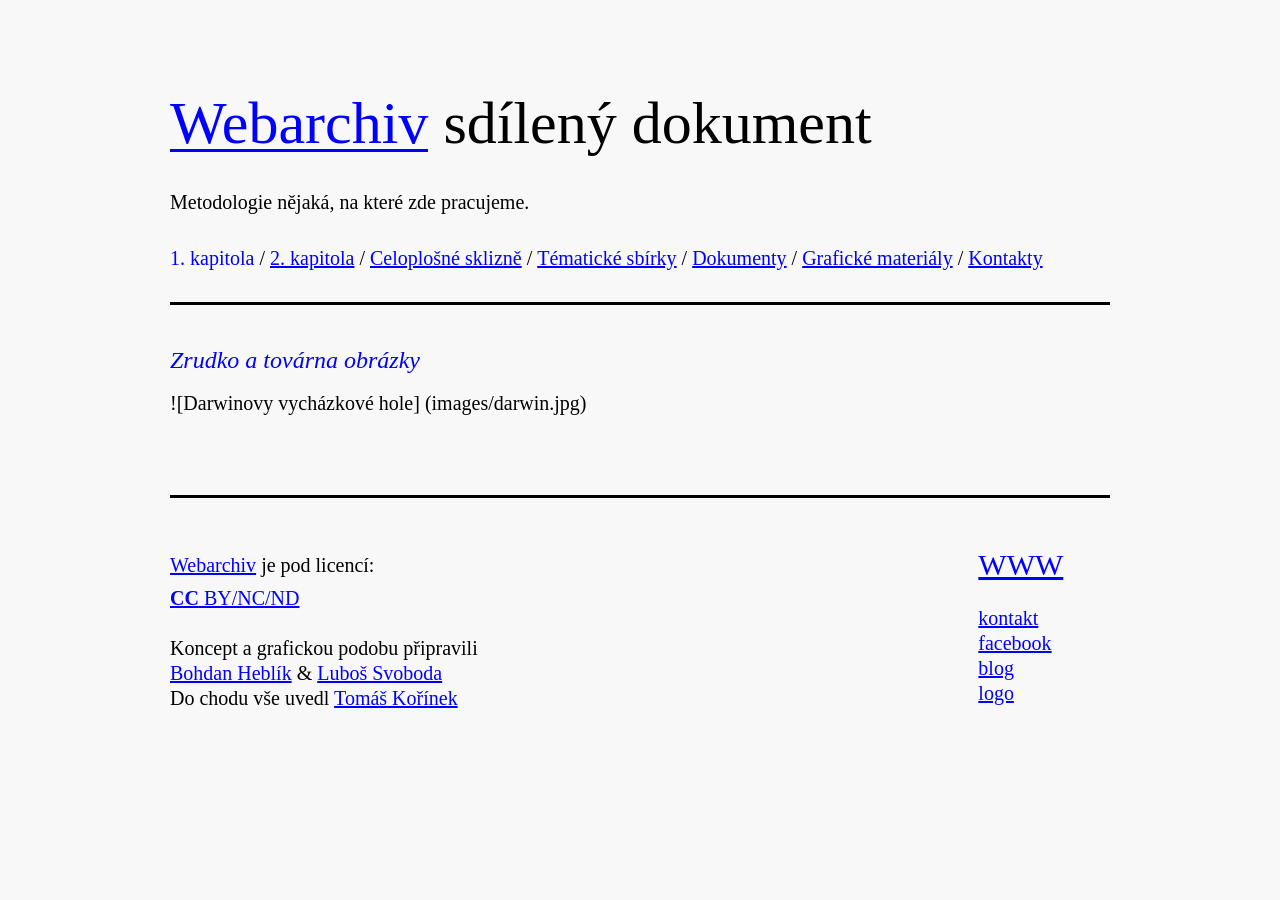
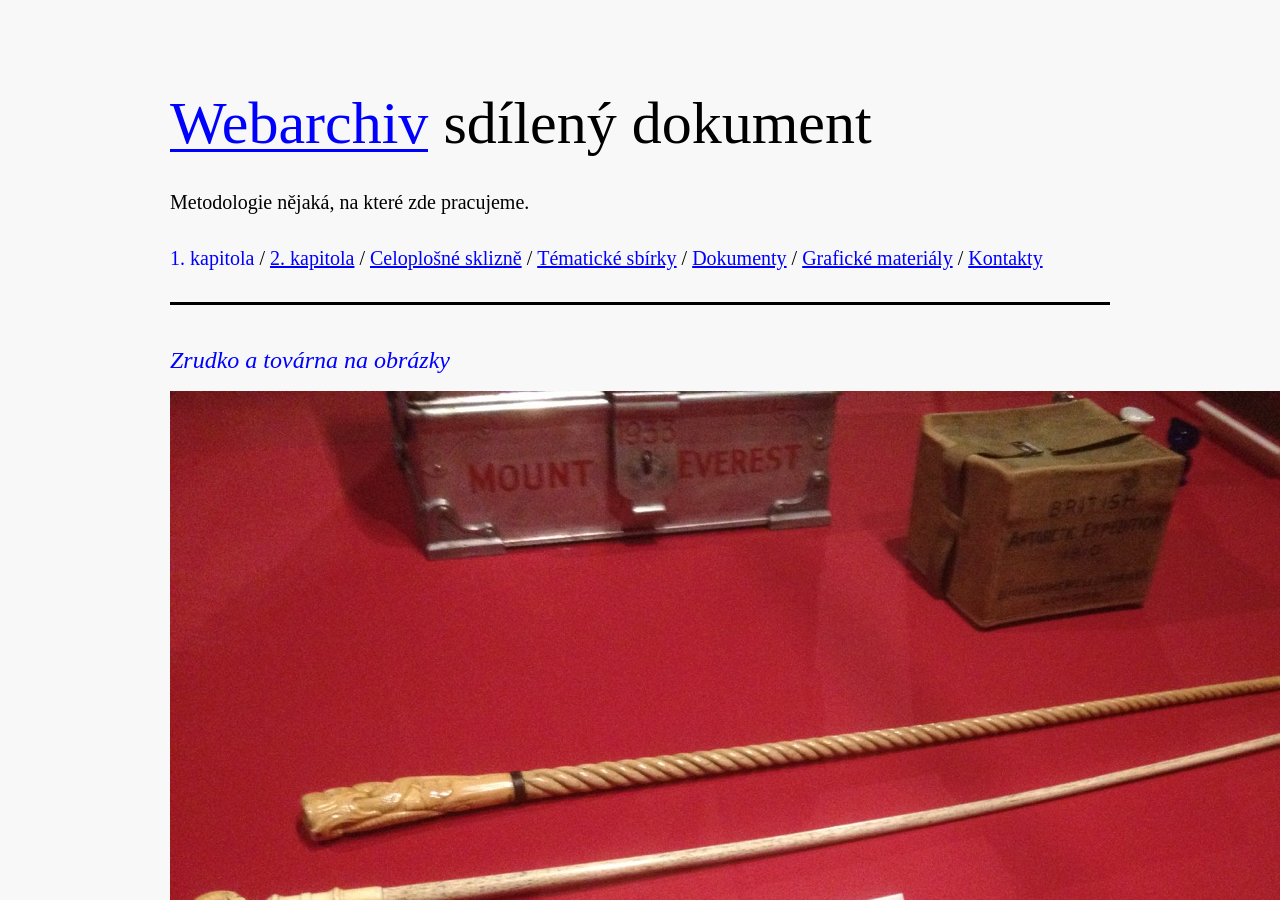
Before and after one commit to kvasnicaj/kvasnicaj.github.io, a Jekyll site: the page built from zrudko.md, in a window 1280 px wide and 900 px high. Built offline with Jekyll 4.4.1, drawn with Linux system fonts in a browser that asks for light colours; our own code applies the rules of GitHub Pages for plain Markdown files.

```diff
--- a/zrudko.md
+++ b/zrudko.md
@@ -1,4 +1,3 @@
-### Zrudko a továrna obrázky
+### Zrudko a továrna na obrázky
 
-![Darwinovy vycházkové hole]
-(images/darwin.jpg)
+![Darwinovy vycházkové hole](images/darwin.jpg)
```
